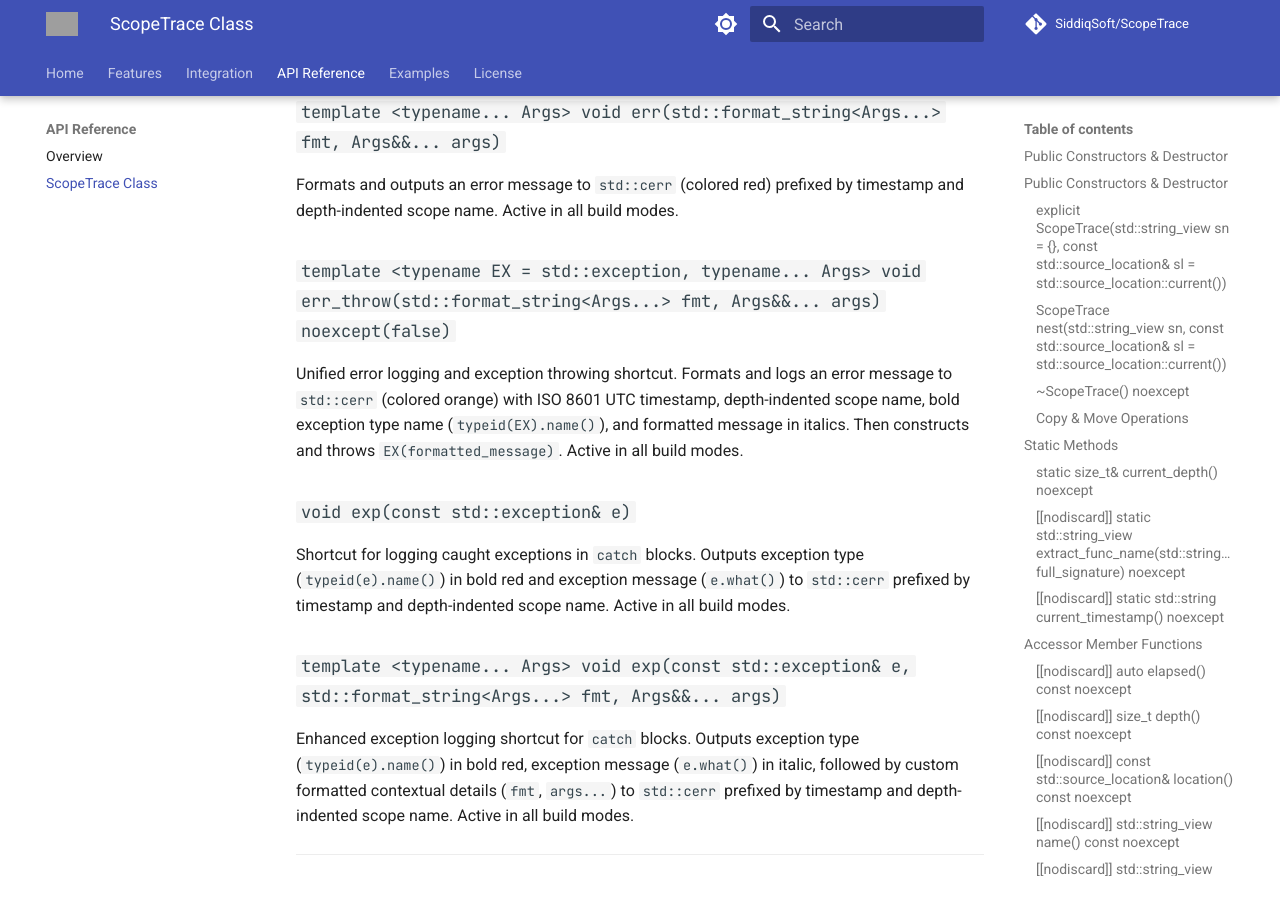
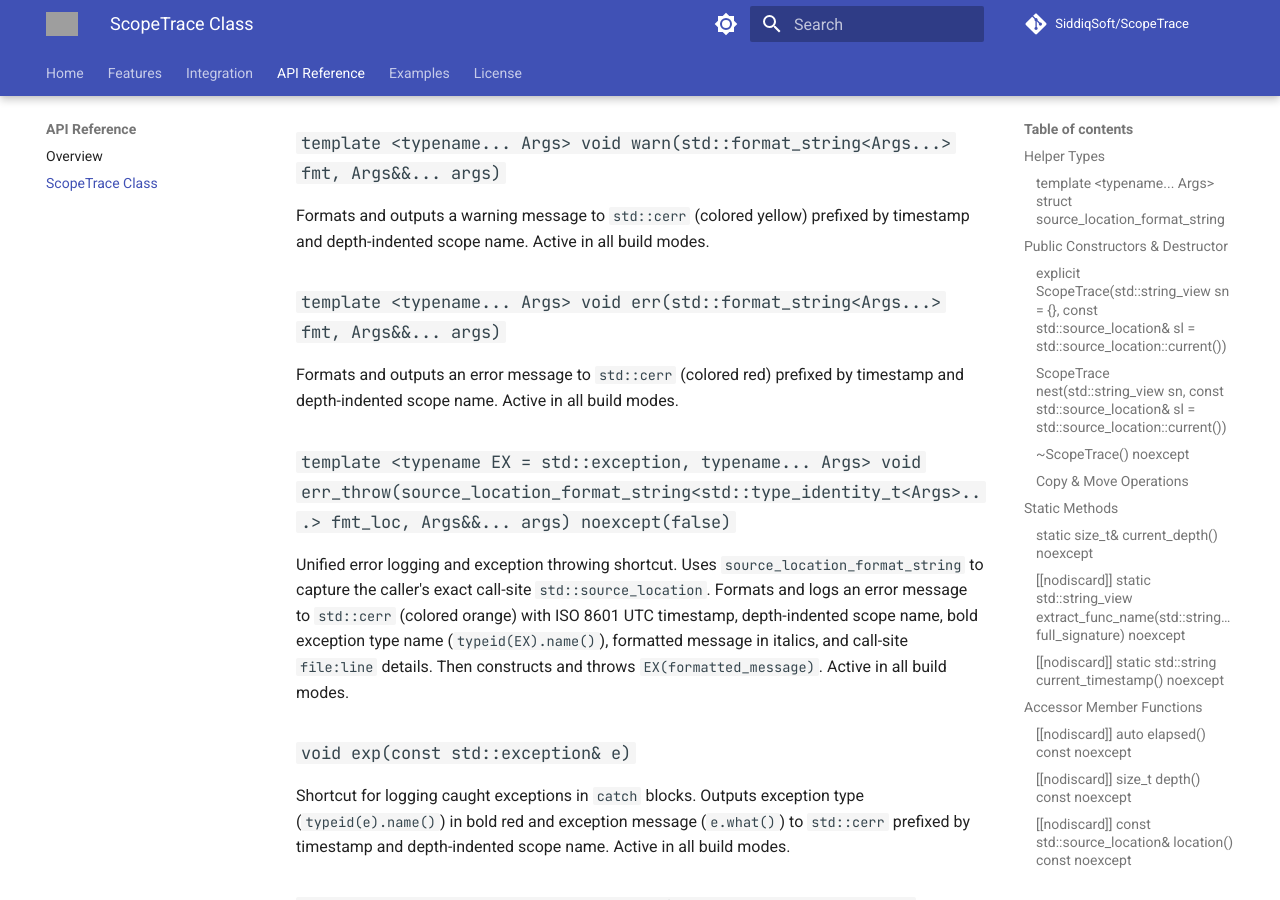
Before and after one commit to SiddiqSoft/ScopeTrace, an MkDocs documentation site: the page built from docs/api/ScopeTrace.md, in a window 1280 px wide and 900 px high, scrolled down 3284 px. Built offline with MkDocs 1.6.1 and Material for MkDocs 9.7.7, drawn with Linux system fonts in a browser that asks for light colours; comment, search, counter and statistics services are not loaded; some of the changed text lies outside the part shown; grey boxes are pictures that could not be loaded.

Commit message:
feat: Updated to grab file and line number information

```diff
--- a/docs/api/ScopeTrace.md
+++ b/docs/api/ScopeTrace.md
@@ -12,7 +12,12 @@
 
 ---
 
-## Public Constructors & Destructor
+## Helper Types
+
+### `template <typename... Args> struct source_location_format_string`
+A specialized format string wrapper struct in `namespace siddiqsoft` that combines `std::format_string<Args...>` with a `consteval` constructor capturing caller `std::source_location::current()`. Used by `err_throw()` to capture exact call-site file and line numbers.
+
+---
 
 ## Public Constructors & Destructor
 
@@ -85,8 +90,8 @@
 ### `template <typename... Args> void err(std::format_string<Args...> fmt, Args&&... args)`
 Formats and outputs an error message to `std::cerr` (colored red) prefixed by timestamp and depth-indented scope name. Active in all build modes.
 
-### `template <typename EX = std::exception, typename... Args> void err_throw(std::format_string<Args...> fmt, Args&&... args) noexcept(false)`
-Unified error logging and exception throwing shortcut. Formats and logs an error message to `std::cerr` (colored orange) with ISO 8601 UTC timestamp, depth-indented scope name, bold exception type name (`typeid(EX).name()`), and formatted message in italics. Then constructs and throws `EX(formatted_message)`. Active in all build modes.
+### `template <typename EX = std::exception, typename... Args> void err_throw(source_location_format_string<std::type_identity_t<Args>...> fmt_loc, Args&&... args) noexcept(false)`
+Unified error logging and exception throwing shortcut. Uses `source_location_format_string` to capture the caller's exact call-site `std::source_location`. Formats and logs an error message to `std::cerr` (colored orange) with ISO 8601 UTC timestamp, depth-indented scope name, bold exception type name (`typeid(EX).name()`), formatted message in italics, and call-site `file:line` details. Then constructs and throws `EX(formatted_message)`. Active in all build modes.
 
 ### `void exp(const std::exception& e)`
 Shortcut for logging caught exceptions in `catch` blocks. Outputs exception type (`typeid(e).name()`) in bold red and exception message (`e.what()`) to `std::cerr` prefixed by timestamp and depth-indented scope name. Active in all build modes.
```
Also changed, not shown: 2 other files.
